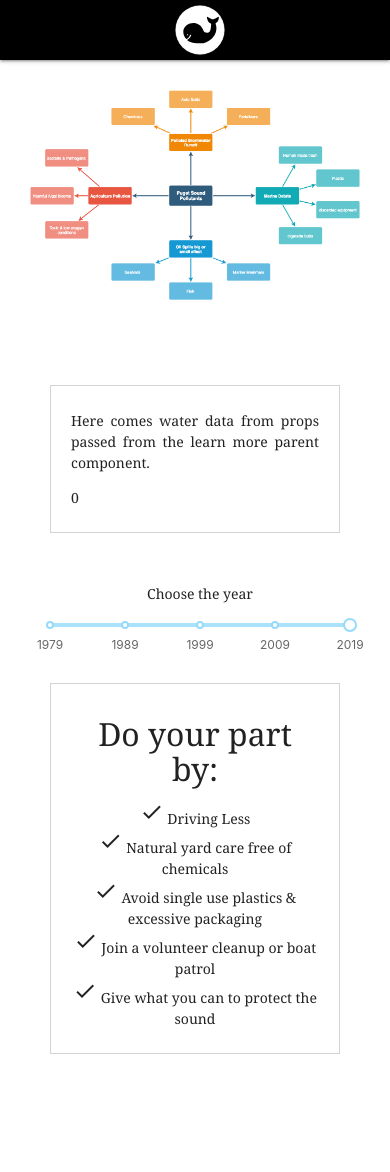
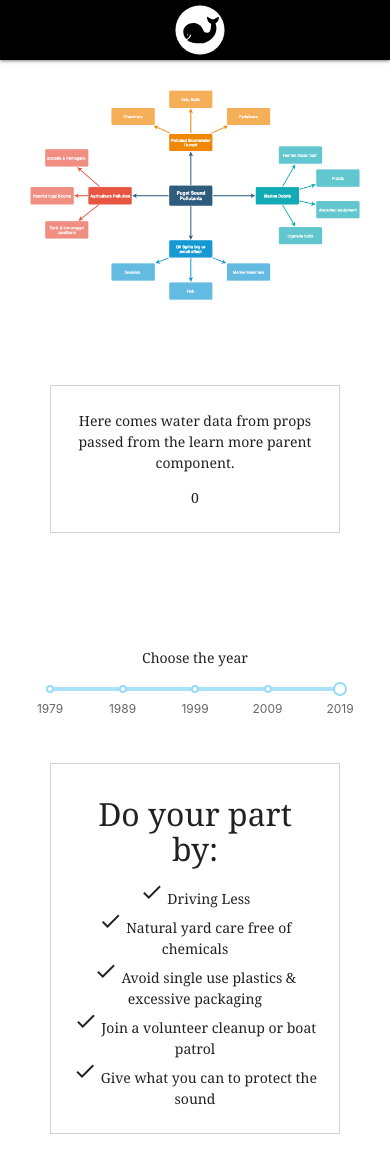
Before and after one commit to Quiwaan/In_the_sound, a React (Create React App) app: page /learn_more in a window 390 px wide. Shown: the top 1172 px of the page. Built offline with nearby package versions, Linux system fonts and the light colour scheme.

Commit message:
centering

```diff
--- a/src/App.css
+++ b/src/App.css
@@ -12,6 +12,7 @@
   height: 90px;
   width: 90px;
   margin: 5px;
+  left: 46.5%;
 }
 
 .video-wrapper {
@@ -46,16 +47,13 @@
 }
 
 .content {
-  border: 1px solid lightgrey;
   margin: 50px;
-  text-align: justify;
   padding: 10px 20px;
   font-family: 'Noto Serif', serif;
 }
 
 .content-2 {
-  border: 1px solid lightgrey;
-  margin:  0 50px 100px 50px;
+  margin:  100px 50px 100px 50px;
   padding: 10px 20px;
   font-family: 'Noto Serif', serif;
 }
@@ -75,6 +73,7 @@
 .learn-more-link {
   border: lightgrey 5px;
   padding: 20px;
+  color: #003DAF !important;
 }
 
 h4 {
@@ -89,14 +88,25 @@
   margin: 30px;
 }
 
+.container-slider {
+  width: 100%;
+  display: flex;
+  justify-content: center;
+
+}
+
 .slider {
   height: 50px !important;
+  width: 30%;
+  text-align: center;
+  margin-bottom: 50px;
 }
 
 @media (max-width: 600px) {
   .brand-logo {
     height: 50px;
     width: 50px;
+    left: 50%;
   }
   nav {
     height: 60px;
@@ -128,4 +138,12 @@
   p {
     font-size: 1em;
   }
+  .content {
+    border: 1px solid lightgrey;
+  }
+  .content-2 {
+    border: 1px solid lightgrey;
+    text-align: center;
+    margin-top: 30px;
+  }
 }
--- a/src/Description.js
+++ b/src/Description.js
@@ -5,8 +5,10 @@
 const Description = () => {
   return (
     <div className="content">
-      <p >The crippled Salmon population in the Puget Sound area has rippling effects across the entire region that include environmental, economic and recreational concerns. Many people rely on the salmon for their economic livelihood and salmon is also a keystone species of our local ecosystems providing food for a plethora of other wildlife species. If we don’t work together to help restore habitats and replenish the population we’ll see the devastating effect that a lack of salmon will have on our communities. We’d love for you to get involved and learn more about what we can do to help save our salmon!
+      <p >The crippled Salmon population in the Puget Sound area has rippling effects across the entire region that include environmental, economic and recreational concerns. </p>
+      <p>Many people rely on the salmon for their economic livelihood and salmon is also a keystone species of our local ecosystems providing food for a plethora of other wildlife species. If we don’t work together to help restore habitats and replenish the population we’ll see the devastating effect that a lack of salmon will have on our communities.
       </p>
+      <p>We’d love for you to get involved and learn more about what we can do to help save our salmon!</p>
     </div>
   )
 }
--- a/src/LearnMore.js
+++ b/src/LearnMore.js
@@ -77,9 +77,11 @@
         <div>
           <Data waterToxicity={this.state.waterToxicity} />
         </div>
-        <div className="slider" style={wrapperStyle}>
-          <p>Choose the year</p>
-          <Slider min={0} defaultValue={25} marks={{ 0: 1979, 25: 1989, 50: 1999, 75: 2009, 100: 2019 }} step={null} onChange={this.handleChange} value={this.state.value}/>
+        <div className="container-slider">
+          <div className="slider" style={wrapperStyle}>
+            <p>Choose the year</p>
+            <Slider min={0} defaultValue={25} marks={{ 0: 1979, 25: 1989, 50: 1999, 75: 2009, 100: 2019 }} step={null} onChange={this.handleChange} value={this.state.value}/>
+          </div>
         </div>
         <GetInvolved />
       </div>
```
